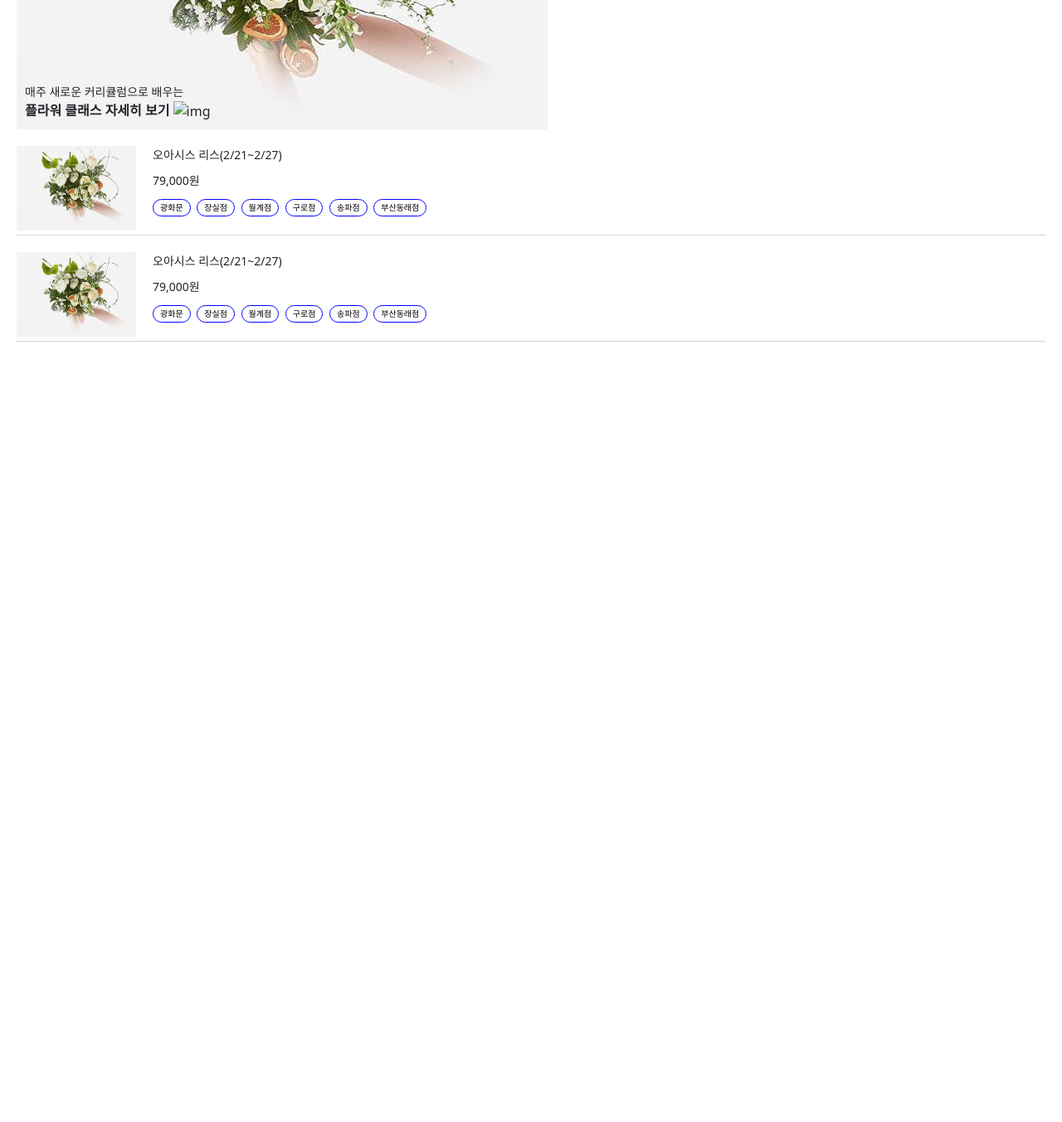
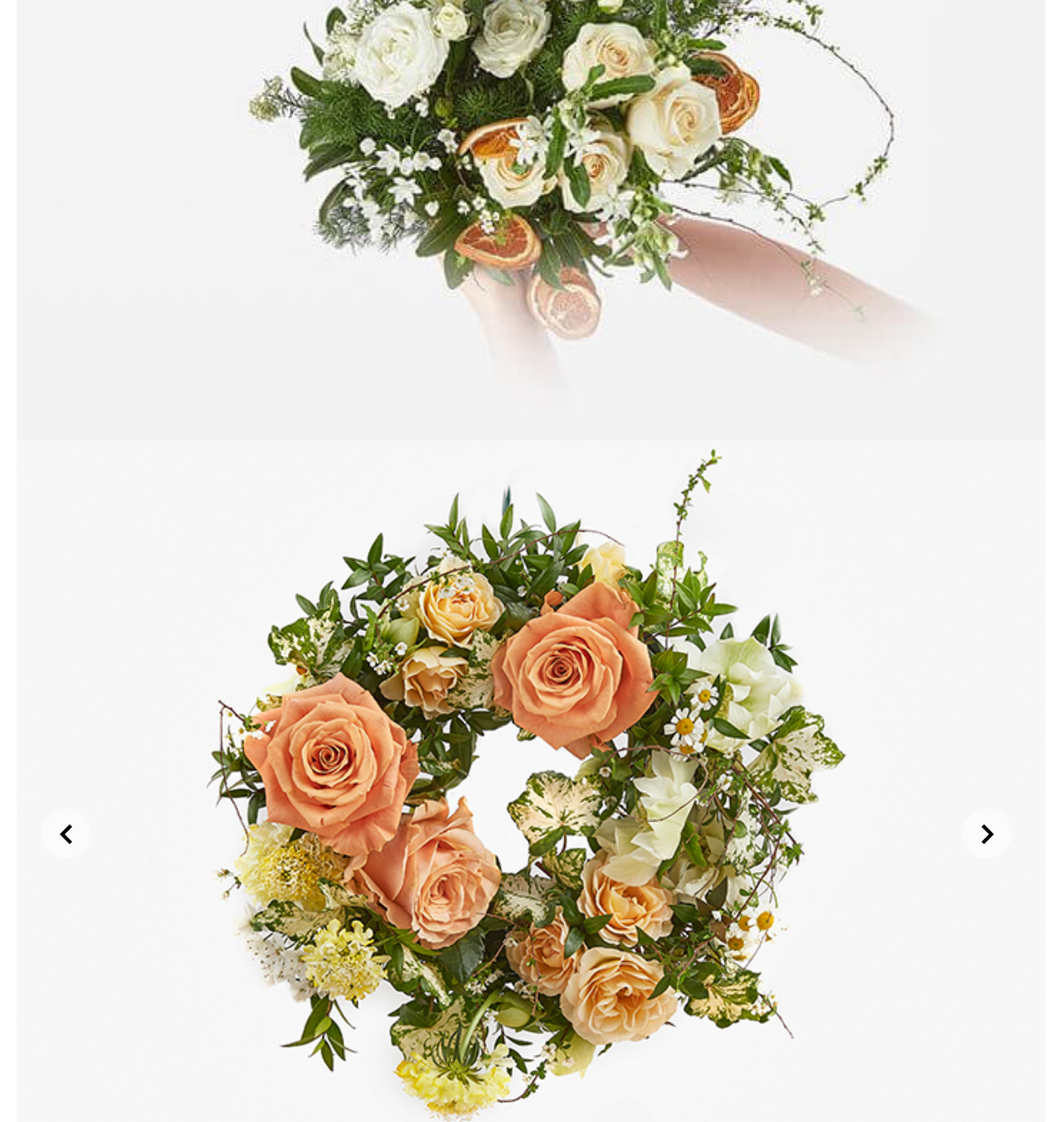
Before and after one commit to dududweb/Pre_Wanted_Kukka, a website: page src/main.html in a window 1280 px wide. Shown: the part 1120-2473 px from the top of the page at 83% size. Before the commit the page ends 1588 px from the top, so only its background shows below. Drawn offline with nearby package versions, Linux system fonts and the light colour scheme.

Commit message:
Modify: 화면 사이즈에 반응하도록 레이아웃 수정

```diff
--- a/src/css/slide.css
+++ b/src/css/slide.css
@@ -13,23 +13,22 @@
   font-weight: 700;
 }
 
-/* .firstImgBox {
-  width: 100vw;
-  height: auto;
-  background-size: cover;
+.firstImgBox {
   position: relative;
+}
+
+/* .disabled {
+  display: none;
 } */
-.firstImgBox {
-  width: 100vw;
-  height: auto;
-  background-size: contain;
-  position: relative;
+
+.mainItemImg {
+  width: 100%;
 }
 
 .firstImgBox .firstMetaData {
   position: absolute;
-  left: 10px;
-  bottom: 10px;
+  left: 20px;
+  bottom: 20px;
 }
 
 .firstMetaData .text {
@@ -39,6 +38,38 @@
 .firstMetaData .linkText {
   font-size: 16px;
   font-weight: 700;
+}
+
+.firstMetaData .arrowIcon {
+  width: 6px;
+  height: 10px;
+}
+
+.nextButton {
+  position: absolute;
+  top: 50%;
+  right: 10px;
+  transform: translate(-50%, -50%);
+  border-radius: 50px;
+  border-style: none;
+  width: 60px;
+  height: 60px;
+  background: rgba(255, 255, 255, 0.517);
+}
+
+.preButton {
+  position: absolute;
+  top: 50%;
+  left: 60px;
+  transform: translate(-50%, -50%);
+  border-radius: 50px;
+  border-style: none;
+  width: 60px;
+  height: 60px;
+  background: rgba(255, 255, 255, 0.517);
+}
+.preButtonIcon {
+  transform: rotate(180deg);
 }
 
 .itemList {
--- /dev/null
+++ b/src/js/slide.js
@@ -0,0 +1,37 @@
+$('.nextButton').click(function () {
+  if ($('#mainSecondImg').hasClass('disabled')) {
+    // $('#mainSecondImg').removeClass('disabled');
+    // $('#mainThirdImg').addClass('disabled');
+    // $('#mainFirstImg').addClass('disabled');
+    $('#mainSecondImg').show();
+    $('#mainThirdImg').hide();
+    $('#mainFirstImg').hide();
+
+    $('.text').text('새로운 일상을 경험하는');
+    $('.linkText').text('3월 플라워 클래스');
+  } else if ($('#mainThirdImg').hasClass('disabled')) {
+    // $('#mainThirdImg').removeClass('disabled');
+    // $('#mainFirstImg').addClass('disabled');
+    // $('#mainSecondImg').addClass('disabled');
+    $('#mainThirdImg').show();
+    $('#mainFirstImg').hide();
+    $('#mainSecondImg').hide();
+
+    $('.text').text('2주에 한번 나를 위한');
+    $('.linkText').text('14일 플라워 클래스');
+  } else if ($('#mainFirstImg').hasClass('disabled')) {
+    // $('#mainFirstImg').removeClass('disabled');
+    // $('#mainSecondImg').addClass('disabled');
+    // $('#mainThirdImg').addClass('disabled');
+    $('#mainFirstImg').show();
+    $('#mainSecondImg').hide();
+    $('#mainThirdImg').hide();
+
+    $('.text').text('매주 새로운 커리큘럼으로 배우는');
+    $('.linkText').text('플라워 클래스 자세히 보기');
+  }
+});
+
+$('.preButton').click(function () {
+  console.log('이전');
+});
--- a/src/main.html
+++ b/src/main.html
@@ -23,8 +23,8 @@
         $('#footer').load('./views/footer.html');
       });
       </script>
-
-      <link rel="stylesheet" href="./css/slide.css" />
+    <script src="./js/slide.js"></script>
+    <link rel="stylesheet" href="./css/slide.css" />
 
     <title>Kukka</title>
   </head>
--- a/src/views/slide.html
+++ b/src/views/slide.html
@@ -5,17 +5,49 @@
   </h2>
 
   <div class="firstImgBox">
-    <img src="/public/images/slide1.jpeg" alt="img" />
+    <img
+      class="mainItemImg"
+      id="mainFirstImg"
+      src="/public/images/slide1.jpeg"
+      alt="img"
+    />
+    <img
+      class="mainItemImg disabled"
+      id="mainSecondImg"
+      src="/public/images/slide2.jpeg"
+      alt="img"
+    />
+    <img
+      class="mainItemImg disabled"
+      id="mainThirdImg"
+      src="/public/images/slide3.jpeg"
+      alt="img"
+    />
     <div class="firstMetaData">
       <div class="text">매주 새로운 커리큘럼으로 배우는</div>
       <span class="linkText">플라워 클래스 자세히 보기</span>
-      <img src="" alt="img" />
+      <img
+        class="arrowIcon"
+        src="/public/icon/iconmonstr-arrow-25.svg"
+        alt="icon"
+      />
     </div>
+
+    <button class="nextButton">
+      <img src="/public/icon/iconmonstr-arrow-25.svg" alt="next" />
+    </button>
+    <button class="preButton">
+      <img
+        class="preButtonIcon"
+        src="/public/icon/iconmonstr-arrow-25.svg"
+        alt="pre"
+      />
+    </button>
   </div>
 
   <ul class="itemList">
     <li class="item">
-      <img class="itemImg" src="/public/images/slide1.jpeg" alt="img" />
+      <img class="itemImg" src="/public/images/slide2.jpeg" alt="img" />
       <div class="itemMeta">
         <div class="itemName">오아시스 리스(2/21~2/27)</div>
         <div class="itemPrice">79,000원</div>
@@ -43,7 +75,7 @@
     </li>
 
     <li class="item">
-      <img class="itemImg" src="/public/images/slide1.jpeg" alt="img" />
+      <img class="itemImg" src="/public/images/slide3.jpeg" alt="img" />
       <div class="itemMeta">
         <div class="itemName">오아시스 리스(2/21~2/27)</div>
         <div class="itemPrice">79,000원</div>
```
Also changed, not shown: public/icon/iconmonstr-angel-right-thin.svg (added), public/icon/iconmonstr-arrow-25.svg (added).
